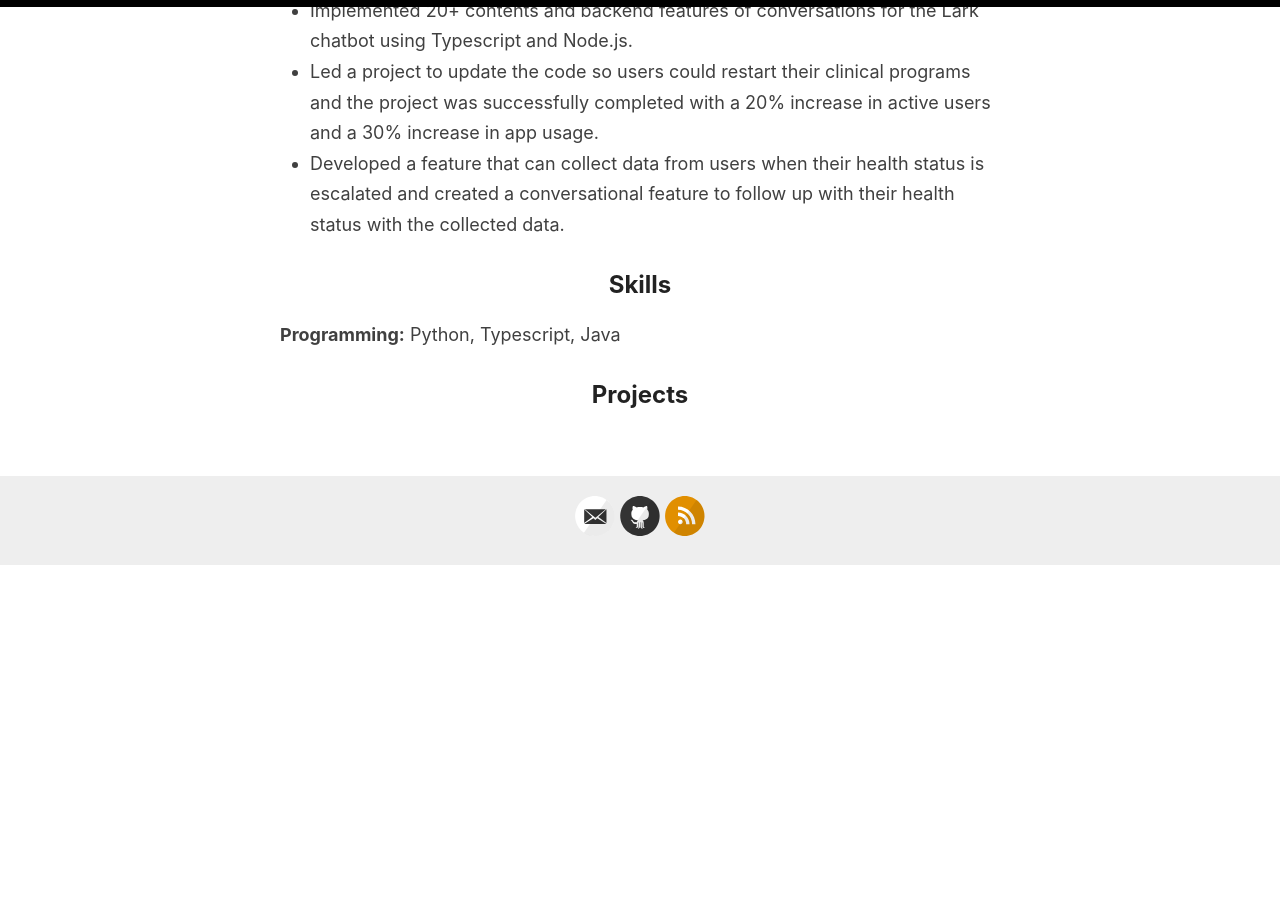
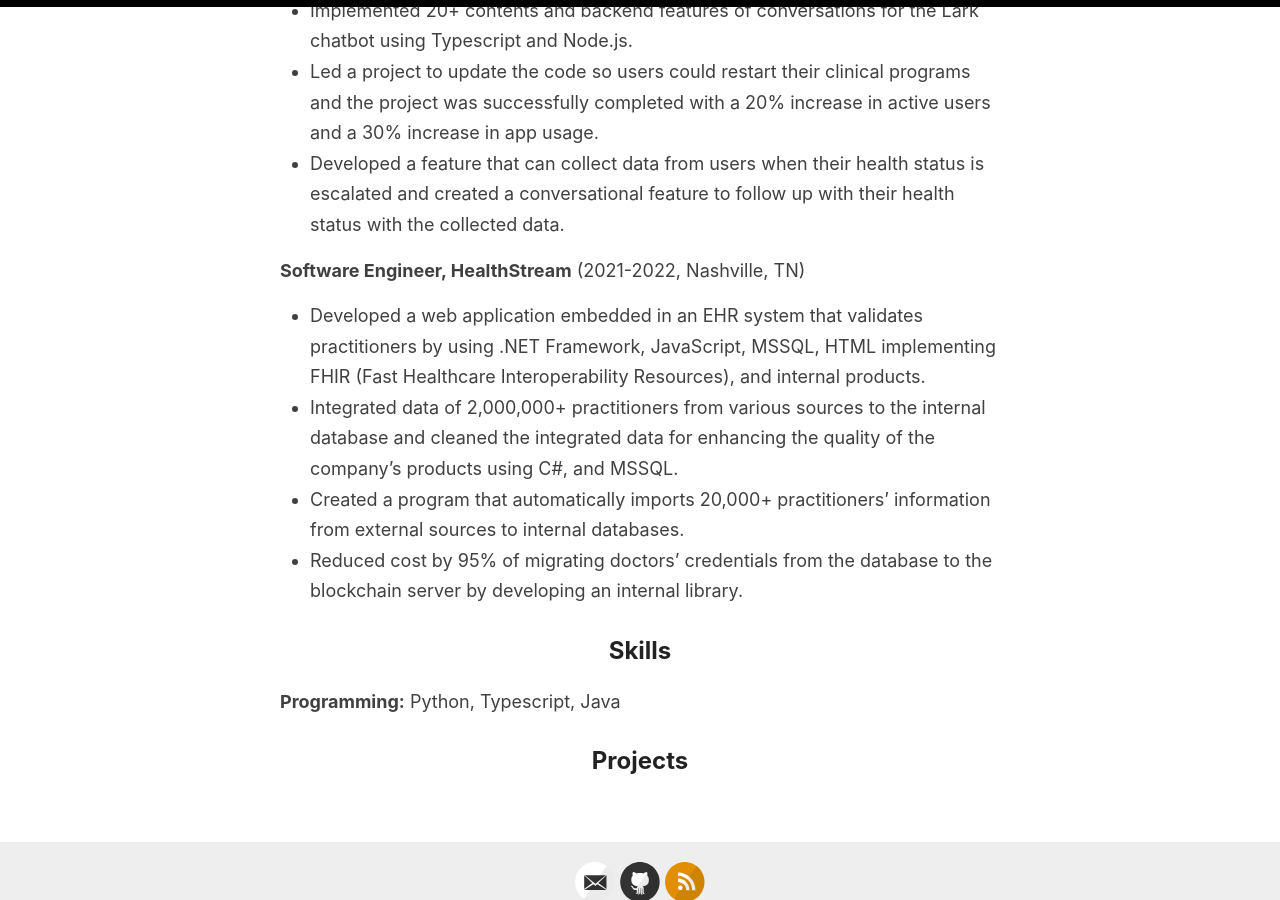
Before and after one commit to keunjunpark/keunjunpark.github.io, a Jekyll site: the page built from _pages/resume.md, in a window 1280 px wide and 900 px high, scrolled down 579 px. Built offline with Jekyll 4.4.1, drawn with Linux system fonts in a browser that asks for light colours; our own code applies the rules of GitHub Pages for plain Markdown files; before the commit the page ends 1144 px from its top, so only the background shows below that.

Commit message:
Chage resume

```diff
--- a/_pages/resume.md
+++ b/_pages/resume.md
@@ -27,6 +27,13 @@
 - Led a project to update the code so users could restart their clinical programs and the project was successfully completed with a 20% increase in active users and a 30% increase in app usage.
 - Developed a feature that can collect data from users when their health status is escalated and created a conversational feature to follow up with their health status with the collected data.
 
+**Software Engineer, HealthStream** (2021-2022, Nashville, TN)
+
+- Developed a web application embedded in an EHR system that validates practitioners by using .NET Framework, JavaScript, MSSQL, HTML implementing FHIR (Fast Healthcare Interoperability Resources), and internal products.
+- Integrated data of 2,000,000+ practitioners from various sources to the internal database and cleaned the integrated data for enhancing the quality of the company’s products using C#, and MSSQL.
+- Created a program that automatically imports 20,000+ practitioners’ information from external sources to internal databases.
+- Reduced cost by 95% of migrating doctors’ credentials from the database to the blockchain server by developing an internal library.
+
 Skills
 ------
 
```
